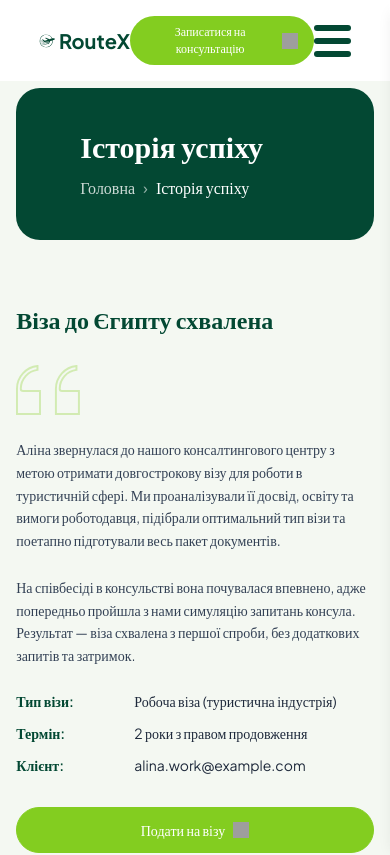
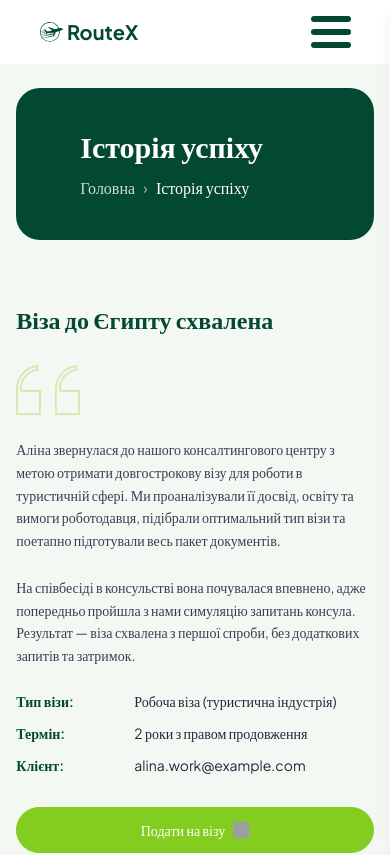
Before and after one commit to bosTM-code/RouteX, a React (Vite) app: page /RouteX/story-details in a window 390 px wide. Shown: the top 855 px of the page. Built offline with nearby package versions, Linux system fonts and the light colour scheme; grey boxes are pictures that could not be loaded.

Commit message:
feat: add CtaButton component for contact consultation and integrate it into Navbar

```diff
--- a/src/components/Navbar.jsx
+++ b/src/components/Navbar.jsx
@@ -1,6 +1,5 @@
 import { useState } from "react";
 import { NavLink, Link } from "react-router-dom";
-// import LogoSvg from "../assets/Logo.svg";
 import LogoMin from "../assets/Logo_min.svg";
 import ArrowDown from "../assets/ArrowDown.svg";
 import ArrowRight from "../assets/arrowRight.svg";
@@ -35,6 +34,28 @@ const navLinks = [
     label: "Контакти",
   },
 ];
+
+function CtaButton({ className = "", onClick }) {
+  return (
+    <Link
+      to="/contact"
+      onClick={onClick}
+      className={
+        "flex items-center bg-lightGreen px-4 py-2 sm:px-5 sm:py-3 rounded-full text-xs sm:text-sm lg:text-base text-white gap-2 max-w-[260px] hover:bg-green-600 transition " +
+        className
+      }
+    >
+      <span className="whitespace-normal leading-snug text-center">
+        Записатися на консультацію
+      </span>
+      <img
+        src={ArrowRight}
+        alt="Перейти до запису"
+        className="w-4 h-4 sm:w-5 sm:h-5"
+      />
+    </Link>
+  );
+}
 
 function Navbar() {
   const [mobileOpen, setMobileOpen] = useState(false);
@@ -76,20 +97,8 @@ function Navbar() {
             </div>
           ))}
         </nav>
-        <button
-          className="flex items-center bg-lightGreen px-4 py-2 sm:px-5 sm:py-3 rounded-full
-             text-xs sm:text-sm lg:text-base text-white gap-2 max-w-[260px]
-             hover:bg-green-600 transition"
-        >
-          <span className="whitespace-normal leading-snug text-center">
-            Записатися на консультацію
-          </span>
-          <img
-            src={ArrowRight}
-            alt="Перейти до запису"
-            className="w-4 h-4 sm:w-5 sm:h-5"
-          />
-        </button>
+        {/* CTA – тільки на десктопі */}
+        <CtaButton className="hidden lg:flex" />
 
         {/* BURGER MOBILE */}
 
@@ -131,7 +140,7 @@ function Navbar() {
       {/* MOBILE ON CLICK NAV ON CLICK SLIDE ANIMATION*/}
 
       <div
-        className={`fixed top-0 right-0 h-full w-2/3 bg-white shadow-lg flex flex-col items-start gap-5 p-10 transition-transform duration-500 ease-in-out lg:hidden z-[999] ${
+        className={`fixed top-0 right-0 h-full w-4/9 bg-white shadow-lg flex flex-col items-start gap-5 p-10 transition-transform duration-500 ease-in-out lg:hidden z-[999] ${
           mobileOpen ? "translate-x-0" : "translate-x-full"
         }`}
       >
@@ -145,6 +154,11 @@ function Navbar() {
             </NavLink>
           </div>
         ))}
+        {/* CTA внизу мобільного меню */}
+        <CtaButton
+          className="mt-auto w-full justify-center"
+          onClick={openBurger}
+        />
       </div>
     </header>
   );
```
